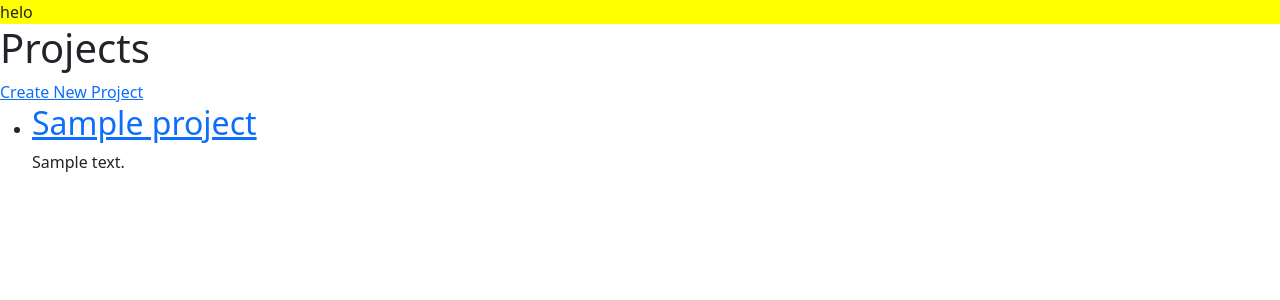
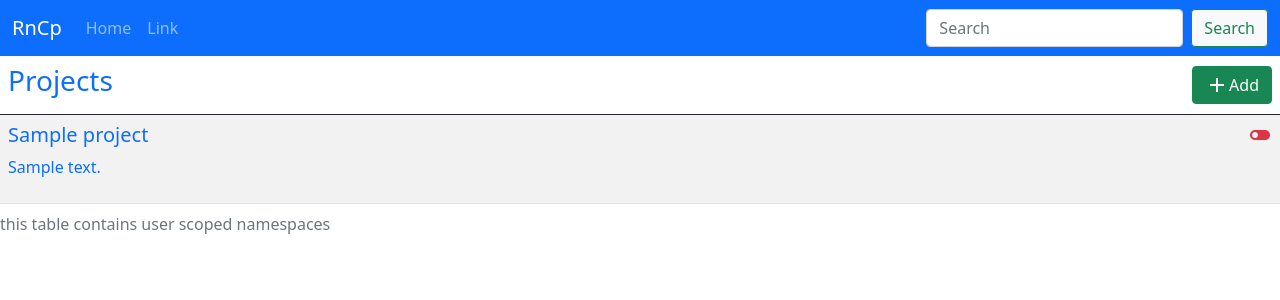
Before and after one commit to sanjairocky/pi-gate, a Flask app: page /ci/projects in a window 1280 px wide. Shown: the top 300 px of the page. Run offline with Flask 3, Linux system fonts and the light colour scheme; tables that the repository leaves empty hold one stand-in row (values such as "Sample post"); some libraries are stand-ins or nearby versions.

Commit message:
ui screens added

```diff
--- a/requirements.txt
+++ b/requirements.txt
@@ -4,3 +4,4 @@ sqlalchemy_utils
 PyYaml
 gevent
 python-telegram-bot
+kubernetes
--- a/routes/__init__.py
+++ b/routes/__init__.py
@@ -6,7 +6,7 @@ api = Blueprint('root', __name__, url_prefix='/')
 
 
 @api.get('/')
-def health_check():
+def index():
     return "Api is up and running :)", 200
 
 
--- /dev/null
+++ b/templates/base.html
@@ -0,0 +1,53 @@
+<!DOCTYPE html>
+<html lang="en">
+  <head>
+    <title>{% block title %}{% endblock title %}</title>
+    <link href="/static/bs.css" rel="stylesheet" />
+    <script src="/static/bs.js"></script>
+    <link
+      href="https://fonts.googleapis.com/icon?family=Material+Icons"
+      rel="stylesheet"
+    />
+  </head>
+  <body>
+    <nav class="navbar navbar-expand-lg navbar-dark bg-primary">
+      <div class="container-fluid">
+        <button
+          class="navbar-toggler"
+          type="button"
+          data-bs-toggle="collapse"
+          data-bs-target="#navbarTogglerDemo03"
+          aria-controls="navbarTogglerDemo03"
+          aria-expanded="false"
+          aria-label="Toggle navigation"
+        >
+          <span class="navbar-toggler-icon"></span>
+        </button>
+        <a class="navbar-brand" href="{{ url_for('root.ci.index') }}">RnCp</a>
+        <div class="collapse navbar-collapse" id="navbarTogglerDemo03">
+          <ul class="navbar-nav me-auto mb-2 mb-lg-0">
+            <li class="nav-item">
+              <a class="nav-link" aria-current="page" href="#">Home</a>
+            </li>
+            <li class="nav-item">
+              <a class="nav-link" href="#">Link</a>
+            </li>
+          </ul>
+          <form class="d-flex">
+            <input
+              class="form-control me-2"
+              name="search"
+              type="search"
+              placeholder="Search"
+              aria-label="Search"
+            />
+            <button class="btn btn-outline-success btn-light" type="submit">
+              Search
+            </button>
+          </form>
+        </div>
+      </div>
+    </nav>
+    <div>{% block body %}{% endblock body %}</div>
+  </body>
+</html>
--- a/templates/projects.html
+++ b/templates/projects.html
@@ -1,26 +1,45 @@
-<!-- templates/index.html -->
-<!DOCTYPE html>
-<html>
-  <head>
-    <title>Projects</title>
-  </head>
-  <body>
-    {% include "header.html" %}
-    <h1>Projects</h1>
-    <a href="{{ url_for('root.ci.create_project') }}">Create New Project</a>
-    <ul>
-      {% for project in projects %}
-      <li>
-        <h2>
+{% extends "base.html" %} {% block title %}Projects{% endblock title %} {% block
+body %}
+
+<table class="table table-striped table-hover">
+  <caption>
+    this table contains user scoped namespaces
+  </caption>
+  <thead>
+    <tr>
+      <th scope="col">
+        <div class="d-flex align-items-center justify-content-between">
+          <h3 class="text-primary">Projects</h3>
           <a
-            href="{{ url_for('root.ci.project_detail', project_id=project['id']) }}"
-            >{{ project['name'] }}</a
+            href="{{ url_for('root.ci.create_project') }}"
+            class="btn d-flex btn-success align-items-center justify-content-around"
+            ><span class="material-icons"> add </span> Add</a
           >
-        </h2>
-        <p>{{ project['description'] }}</p>
-      </li>
-      {% endfor %}
-    </ul>
-    {% include "footer.html" %}
-  </body>
-</html>
+        </div>
+      </th>
+    </tr>
+  </thead>
+  <tbody>
+    {% for project in projects %}
+    <tr>
+      <td>
+        <a
+          class="d-flex justify-content-between text-decoration-none"
+          href="{{ url_for('root.ci.project_detail', project_id=project['id']) }}"
+        >
+          <div>
+            <h5>{{project.name}}</h5>
+            <p>{{project.description}}</p>
+          </div>
+          {% if project.active %}
+          <span class="material-icons text-success"> toggle_on </span>{% endif
+          %} {% if not project.active%}<span class="material-icons text-danger">
+            toggle_off </span
+          >{% endif %}
+        </a>
+      </td>
+    </tr>
+    {% endfor %}
+  </tbody>
+</table>
+{% endblock body %}
--- a/templates/scripts.html
+++ /dev/null
@@ -1,2 +0,0 @@
-<link href="/static/bs.css" rel="stylesheet" />
-<script src="/static/bs.js"></script>
```
Also changed, not shown: confar.yml (added, +15 -0 lines), templates/app_detail.html (+3 -12 lines), templates/create_project.html (+28 -21 lines), templates/project_detail.html (+4 -11 lines), pi-gate.db, templates/macros.html (added).
